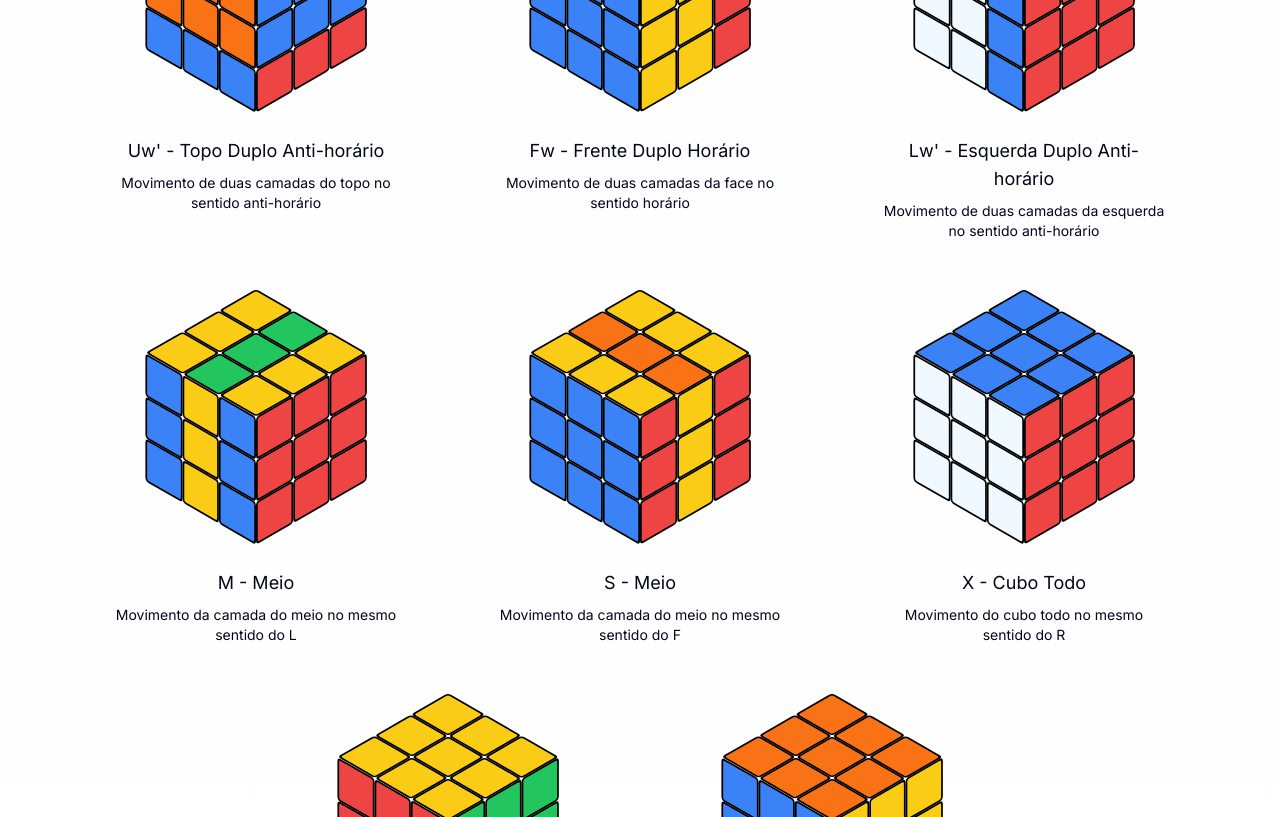
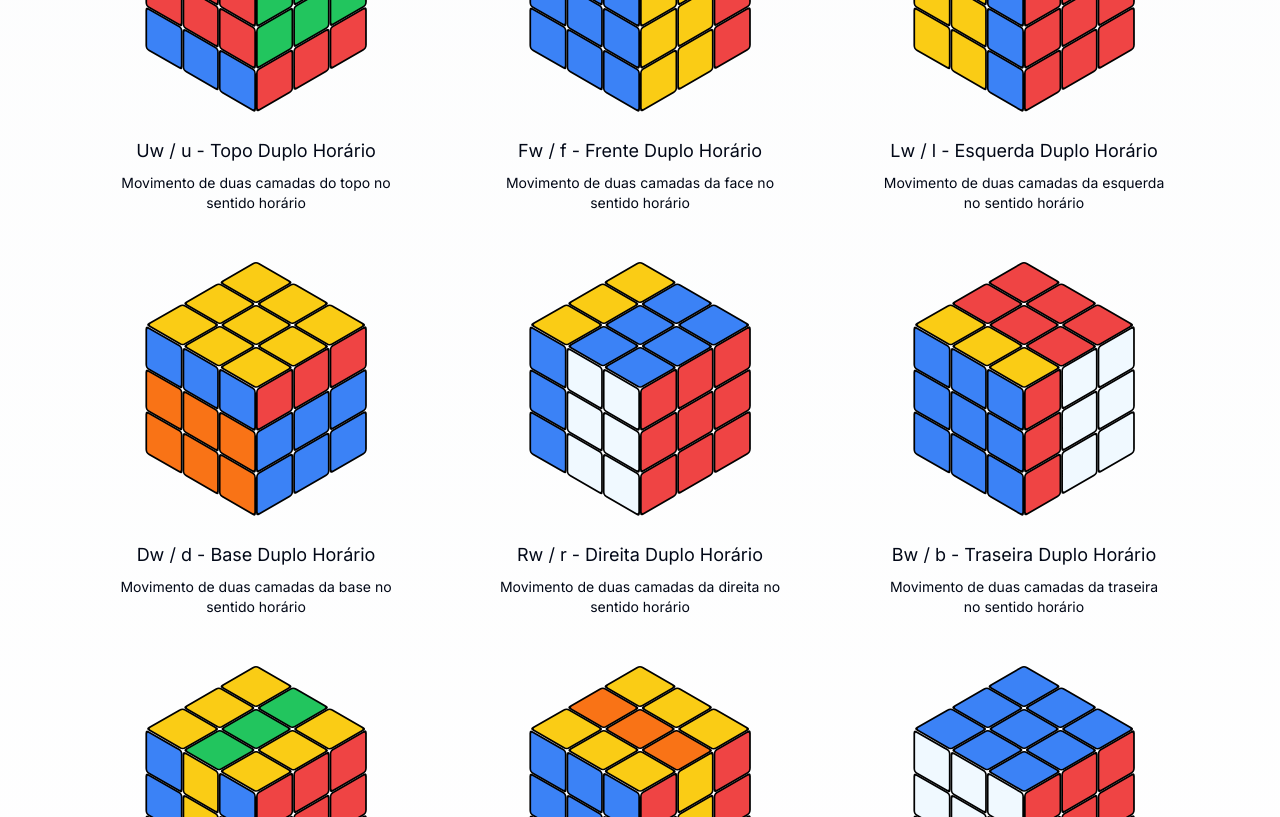
Before and after one commit to ValdineiJunior/cube-lessons, a Next.js app: page /movements in a window 1280 px wide. Shown: the part 2300-3117 px from the top of the page. Built offline with nearby package versions, Linux system fonts and the light colour scheme.

Commit message:
feat: improve and add moves

```diff
--- a/src/data/moves.ts
+++ b/src/data/moves.ts
@@ -95,16 +95,16 @@ export const basicMoves: CubeInfo3D[] = [
 
 export const advancedMoves: CubeInfo3D[] = [
   {
-    name: "Uw' - Topo Duplo Anti-horário",
+    name: "Uw / u - Topo Duplo Horário",
     colors: [
-      ["o", "o", "b", "o", "o", "b", "o", "o", "b"],
-      ["b", "b", "b", "b", "b", "b", "r", "r", "r"],
+      ["r", "r", "b", "r", "r", "b", "r", "r", "b"],
+      ["g", "g", "g", "g", "g", "g", "r", "r", "r"],
       ["y", "y", "y", "y", "y", "y", "y", "y", "y"],
     ],
-    description: "Movimento de duas camadas do topo no sentido anti-horário",
+    description: "Movimento de duas camadas do topo no sentido horário",
   },
   {
-    name: "Fw - Frente Duplo Horário",
+    name: "Fw / f - Frente Duplo Horário",
     colors: [
       ["b", "b", "b", "b", "b", "b", "b", "b", "b"],
       ["y", "y", "r", "y", "y", "r", "y", "y", "r"],
@@ -113,14 +113,40 @@ export const advancedMoves: CubeInfo3D[] = [
     description: "Movimento de duas camadas da face no sentido horário",
   },
   {
-    name: "Lw' - Esquerda Duplo Anti-horário",
+    name: "Lw / l - Esquerda Duplo Horário",
     colors: [
-      ["b", "b", "b", "w", "w", "w", "w", "w", "w"],
+      ["b", "b", "b", "y", "y", "y", "y", "y", "y"],
       ["r", "r", "r", "r", "r", "r", "r", "r", "r"],
-      ["b", "b", "y", "b", "b", "y", "b", "b", "y"],
+      ["g", "g", "y", "g", "g", "y", "g", "g", "y"],
     ],
-    description:
-      "Movimento de duas camadas da esquerda no sentido anti-horário",
+    description: "Movimento de duas camadas da esquerda no sentido horário",
+  },
+  {
+    name: "Dw / d - Base Duplo Horário",
+    colors: [
+      ["b", "o", "o", "b", "o", "o", "b", "o", "o"],
+      ["r", "r", "r", "b", "b", "b", "b", "b", "b"],
+      ["y", "y", "y", "y", "y", "y", "y", "y", "y"],
+    ],
+    description: "Movimento de duas camadas da base no sentido horário",
+  },
+  {
+    name: "Rw / r - Direita Duplo Horário",
+    colors: [
+      ["w", "w", "w", "w", "w", "w", "b", "b", "b"],
+      ["r", "r", "r", "r", "r", "r", "r", "r", "r"],
+      ["y", "b", "b", "y", "b", "b", "y", "b", "b"],
+    ],
+    description: "Movimento de duas camadas da direita no sentido horário",
+  },
+  {
+    name: "Bw / b - Traseira Duplo Horário",
+    colors: [
+      ["b", "b", "b", "b", "b", "b", "b", "b", "b"],
+      ["r", "w", "w", "r", "w", "w", "r", "w", "w"],
+      ["r", "r", "r", "r", "r", "r", "y", "y", "y"],
+    ],
+    description: "Movimento de duas camadas da traseira no sentido horário",
   },
   {
     name: "M - Meio",
```
